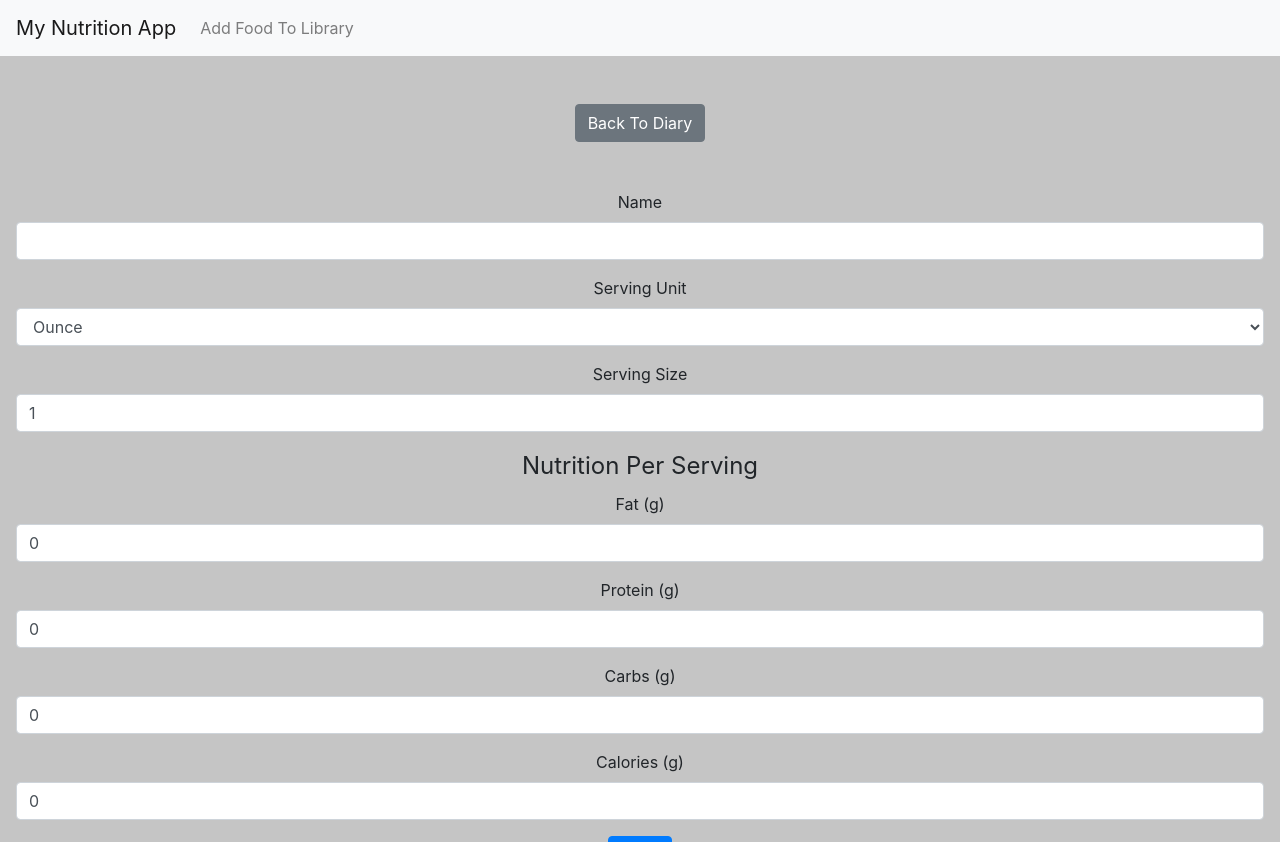
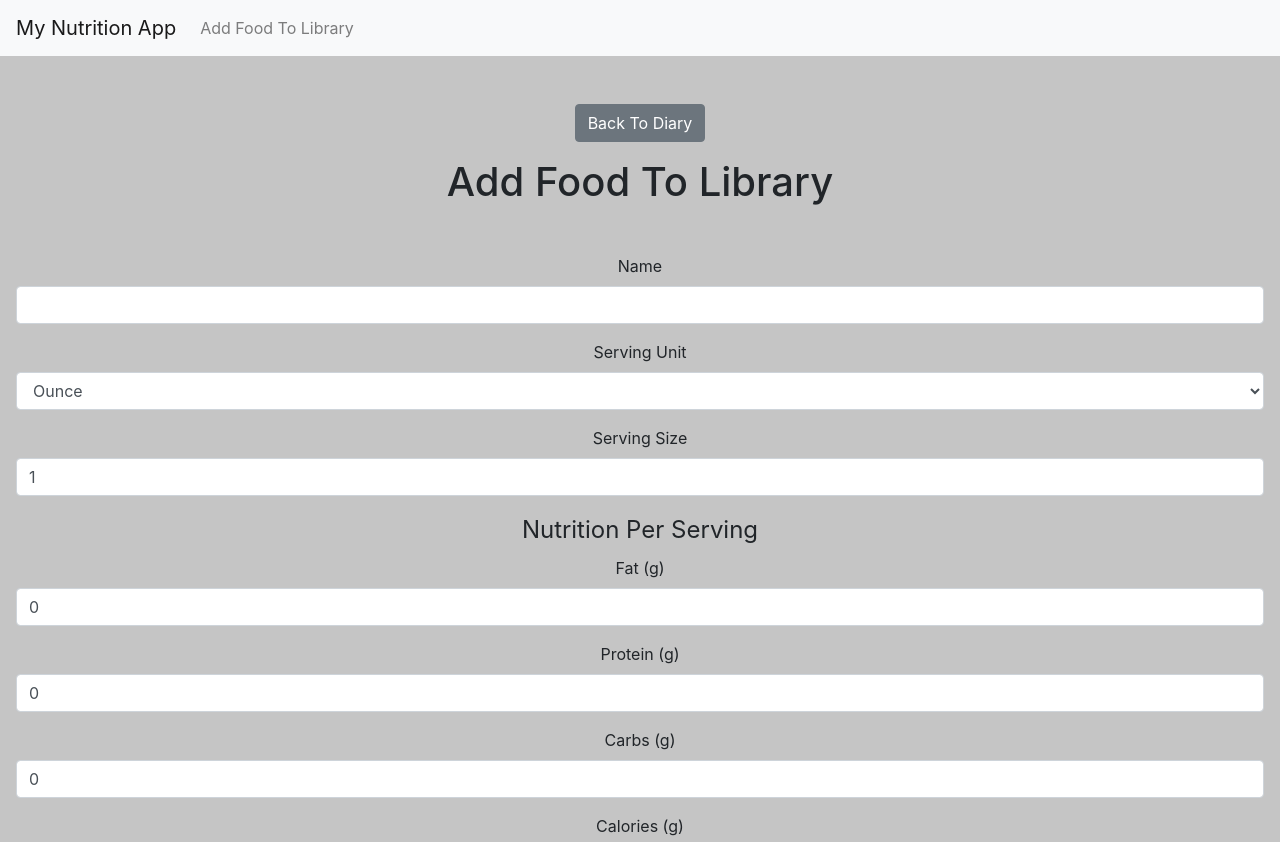
Before and after one commit to ctram/my-nutrition-app, a React (Create React App) app: page /add-food-to-library in a window 1280 px wide. Shown: the top 842 px of the page. Built offline with nearby package versions, Linux system fonts and the light colour scheme.

Commit message:
formatting -- namespace the markup

```diff
--- a/src/pages/PageAddFoodToLibrary.js
+++ b/src/pages/PageAddFoodToLibrary.js
@@ -8,13 +8,13 @@ class PageAddFoodToLibrary extends React.Component {
     const { onSubmitNewFood } = this.props;
 
     return (
-      <div>
-
+      <div className="page-add-food-to-library">
         <Link to="/" className="btn btn-secondary">
           Back To Diary
         </Link>
 
-        <div className="my-5">
+        <div className="my-3">
+          <h1 className="mb-5">Add Food To Library</h1>
           <FormAddFoodToLibrary onSubmit={onSubmitNewFood} />
         </div>
       </div>
```
